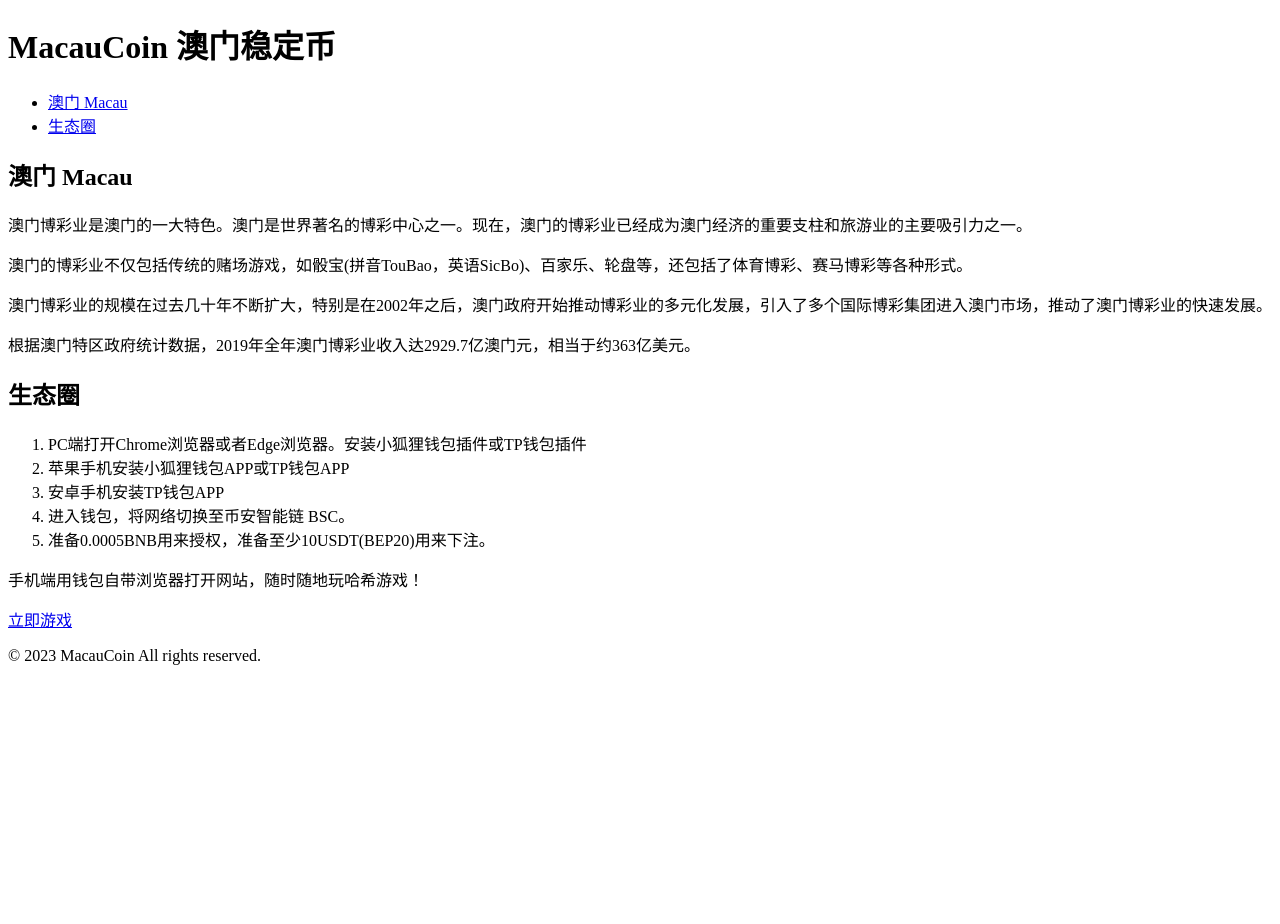
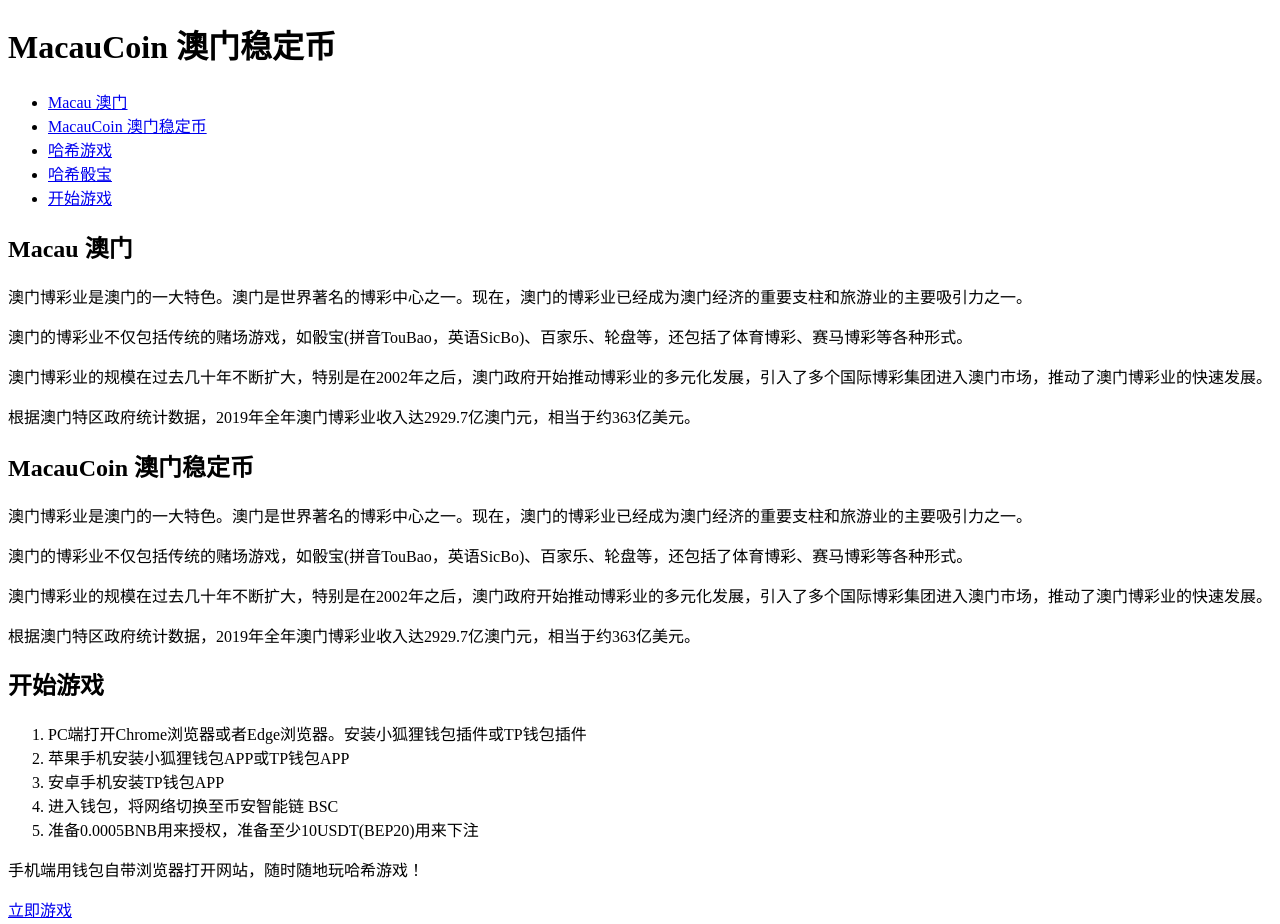
Before and after one commit to MacauCoin/MacauCoin.github.io, a plain HTML site: page index.html in a window 1280 px wide. Shown: the top 924 px of the page. Before the commit the page ends 800 px from the top, so only its background shows below. Drawn offline with Linux system fonts and the light colour scheme.

Commit message:
Update index.html

```diff
--- a/index.html
+++ b/index.html
@@ -13,7 +13,7 @@
     <meta charset="UTF-8">
     <title>MacauCoin 澳门稳定币</title>
     <meta name="description" content=" MacauCoin 澳门稳定币 是一种值得信赖的加密货币。">
-    <meta name="keywords" content="macau,coin,澳门,加密货币,区块链">
+    <meta name="keywords" content="macau,coin,macaucoin,澳门,加密货币,澳门稳定币,区块链">
     <meta name="viewport" content="width=device-width, initial-scale=1.0">
   </head>
   <body>
@@ -21,27 +21,37 @@
       <h1> MacauCoin 澳门稳定币</h1>
       <nav>
         <ul>
-          <li><a href="#澳门Macau">澳门 Macau</a></li>
-          <li><a href="#download">生态圈</a></li>
+          <li><a href="#Macau澳门">Macau 澳门 </a></li>
+		  <li><a href="#MacauCoin澳门稳定币">MacauCoin 澳门稳定币 </a></li>
+		  <li><a href="#哈希游戏">哈希游戏 </a></li>
+		  <li><a href="#哈希骰宝">哈希骰宝 </a></li>
+          <li><a href="#开始游戏">开始游戏</a></li>
         </ul>
       </nav>
     </header>
     <main>
-      <section id="澳门Macau">
-        <h2>澳门 Macau</h2>
+      <section id="Macau澳门">
+        <h2>Macau 澳门 </h2>
         <p>澳门博彩业是澳门的一大特色。澳门是世界著名的博彩中心之一。现在，澳门的博彩业已经成为澳门经济的重要支柱和旅游业的主要吸引力之一。</p>
-	<p>澳门的博彩业不仅包括传统的赌场游戏，如骰宝(拼音TouBao，英语SicBo)、百家乐、轮盘等，还包括了体育博彩、赛马博彩等各种形式。</p>
+		<p>澳门的博彩业不仅包括传统的赌场游戏，如骰宝(拼音TouBao，英语SicBo)、百家乐、轮盘等，还包括了体育博彩、赛马博彩等各种形式。</p>
         <p>澳门博彩业的规模在过去几十年不断扩大，特别是在2002年之后，澳门政府开始推动博彩业的多元化发展，引入了多个国际博彩集团进入澳门市场，推动了澳门博彩业的快速发展。</p>
-	<p>根据澳门特区政府统计数据，2019年全年澳门博彩业收入达2929.7亿澳门元，相当于约363亿美元。</p>
+		<p>根据澳门特区政府统计数据，2019年全年澳门博彩业收入达2929.7亿澳门元，相当于约363亿美元。</p>
       </section>
-      <section id="download">
-        <h2>生态圈</h2>
+	  <section id="MacauCoin澳门稳定币">
+        <h2>MacauCoin 澳门稳定币 </h2>
+        <p>澳门博彩业是澳门的一大特色。澳门是世界著名的博彩中心之一。现在，澳门的博彩业已经成为澳门经济的重要支柱和旅游业的主要吸引力之一。</p>
+		<p>澳门的博彩业不仅包括传统的赌场游戏，如骰宝(拼音TouBao，英语SicBo)、百家乐、轮盘等，还包括了体育博彩、赛马博彩等各种形式。</p>
+        <p>澳门博彩业的规模在过去几十年不断扩大，特别是在2002年之后，澳门政府开始推动博彩业的多元化发展，引入了多个国际博彩集团进入澳门市场，推动了澳门博彩业的快速发展。</p>
+		<p>根据澳门特区政府统计数据，2019年全年澳门博彩业收入达2929.7亿澳门元，相当于约363亿美元。</p>
+      </section>
+      <section id="开始游戏">
+        <h2>开始游戏</h2>
 		<ol>
-	      <li>PC端打开Chrome浏览器或者Edge浏览器。安装小狐狸钱包插件或TP钱包插件</li>
-	      <li>苹果手机安装小狐狸钱包APP或TP钱包APP</li>
-	      <li>安卓手机安装TP钱包APP</li>
-              <li>进入钱包，将网络切换至币安智能链 BSC。</li>
-              <li>准备0.0005BNB用来授权，准备至少10USDT(BEP20)用来下注。</li>
+	      <li>PC端打开Chrome浏览器或者Edge浏览器。安装小狐狸钱包插件或TP钱包插件 </li>
+		  <li>苹果手机安装小狐狸钱包APP或TP钱包APP </li>
+		  <li>安卓手机安装TP钱包APP </li>
+          <li>进入钱包，将网络切换至币安智能链 BSC </li>
+          <li>准备0.0005BNB用来授权，准备至少10USDT(BEP20)用来下注 </li>
         </ol>
         <p>手机端用钱包自带浏览器打开网站，随时随地玩哈希游戏！</p>
         <a href="https://www.game.am">立即游戏</a>
```
